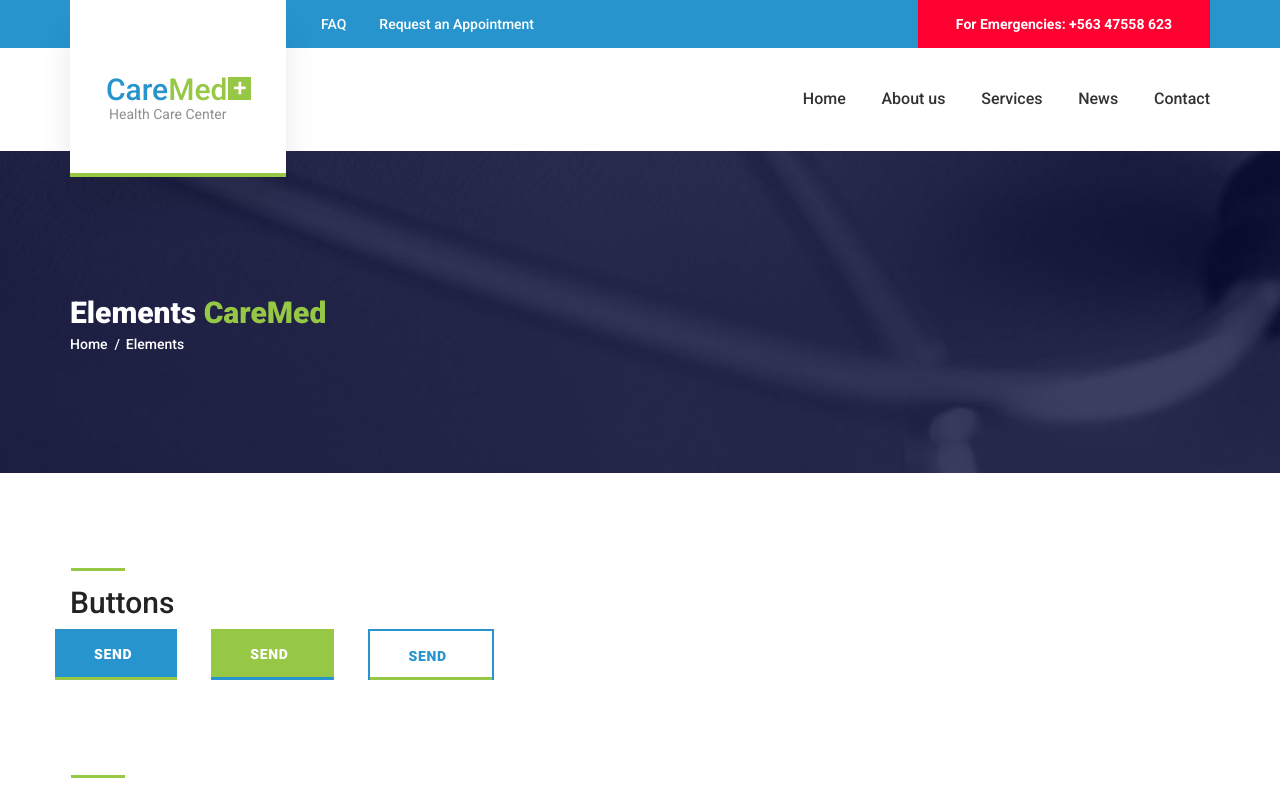
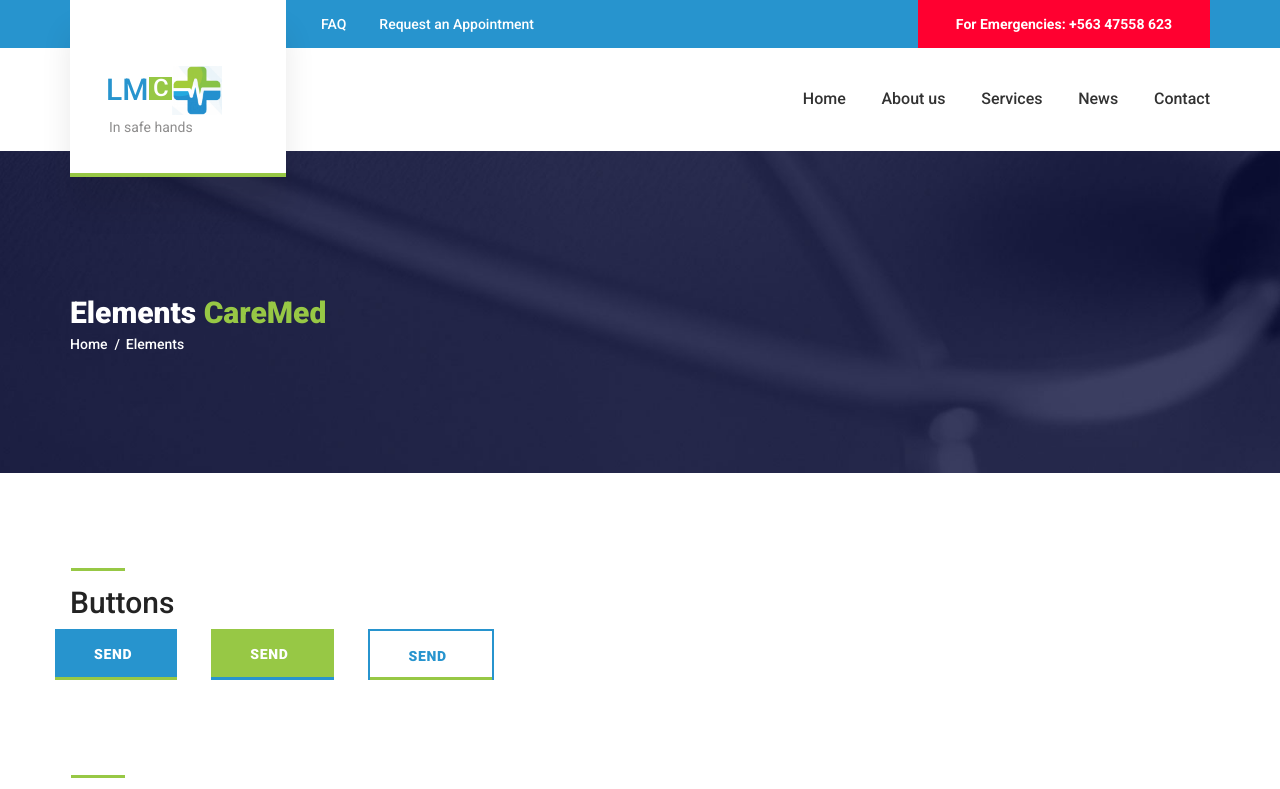
Before and after one commit to ninsiimagerald/Blue_Baasa, a plain HTML site: page elements.html in a window 1280 px wide. Shown: the top 789 px of the page. Drawn offline with Linux system fonts and the light colour scheme; no server answers.

Commit message:
logo placement final

```diff
--- a/elements.html
+++ b/elements.html
@@ -73,10 +73,12 @@
                                     <div class="logo_content d-flex flex-column align-items-start justify-content-center">
                                         <div class="logo_line"></div>
                                         <div class="logo d-flex flex-row align-items-center justify-content-center">
-                                            <div class="logo_text">Care<span>Med</span></div>
-                                            <div class="logo_box">+</div>
+                                            <div class="logo_text">LM</div>
+                                            <div class="logo_box">C</div>
+                                            <div><img src="images/favicon.png" alt="favicon" width="50px"></div>
                                         </div>
-                                        <div class="logo_sub">Health Care Center</div>
+
+                                        <div class="logo_sub">In safe hands</div>
                                     </div>
                                 </a>
                             </div>
```
Also changed, not shown: about.html (+3 -1 lines), contact.html (+2 -0 lines), index.html (+2 -7 lines), services.html (+1 -0 lines).
